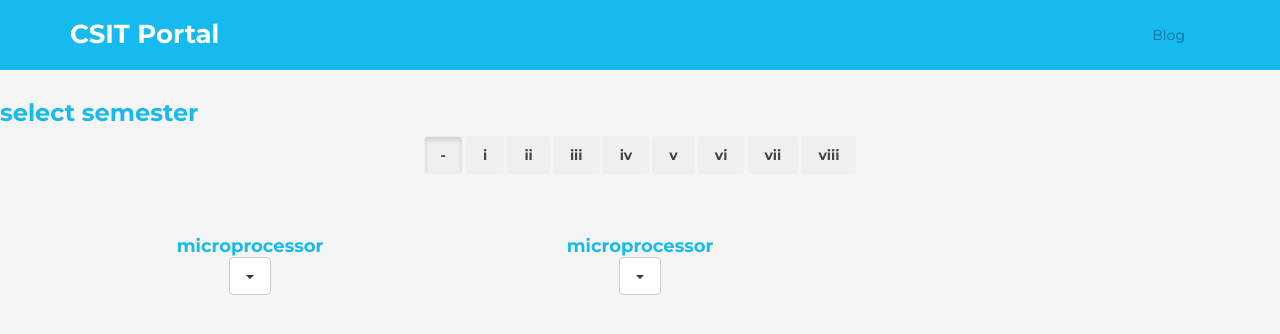
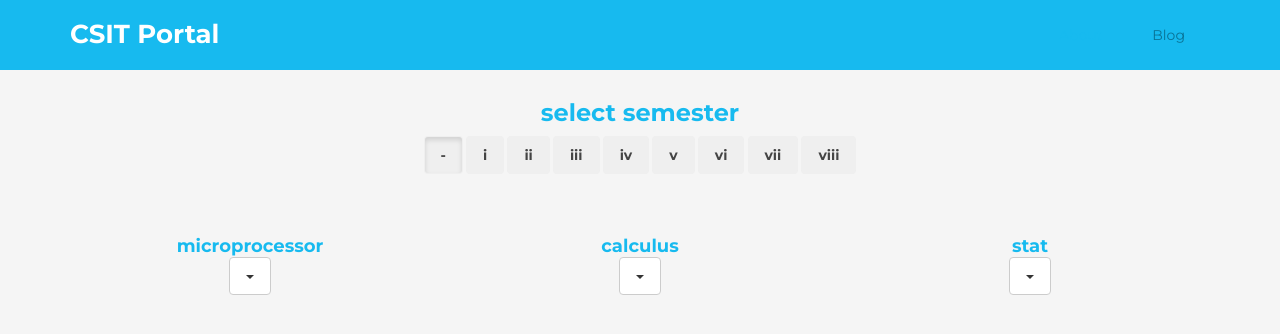
Before and after one commit to aadeshere1/csitportal, a Jekyll site: the page built from notes/index.html, in a window 1280 px wide and 900 px high. Shown: the top 334 px of the window. Built offline with Jekyll 4.4.1, drawn with Linux system fonts in a browser that asks for light colours; nearby versions of some CDN libraries.

Commit message:
font awesome cdn

```diff
--- a/_includes/meta.html
+++ b/_includes/meta.html
@@ -8,7 +8,7 @@
 <link href='http://fonts.googleapis.com/css?family=Lato:300,400,300italic,400italic' rel='stylesheet' type='text/css'>
 <link href='http://fonts.googleapis.com/css?family=Montserrat:400,700' rel='stylesheet' type='text/css'>
 <script src="https://cdnjs.cloudflare.com/ajax/libs/jquery/3.1.0/jquery.min.js"></script>
-
+<link href="https://maxcdn.bootstrapcdn.com/font-awesome/4.7.0/css/font-awesome.min.css" rel="stylesheet" integrity="sha384-wvfXpqpZZVQGK6TAh5PVlGOfQNHSoD2xbE+QkPxCAFlNEevoEH3Sl0sibVcOQVnN" crossorigin="anonymous">
 <!-- Global CSS -->
 <link rel="stylesheet" href="/assets/plugins/bootstrap/css/bootstrap.min.css">
 <!-- Plugins CSS -->
--- a/notes/index.html
+++ b/notes/index.html
@@ -3,7 +3,7 @@ layout: default
 ---
 <section id="about" class="about section" style="min-height:100vh;">
 
-  <h3 class="middle">select semester</h3>
+  <h3 class="middle"><center>select semester</center></h3>
   <div class="container secondary-menu-bar" >
   <div class="row">
     <button class="active btn" id="all">-</button>
@@ -20,25 +20,17 @@ layout: default
   <script>$(document).on('click',function(){$('.collapse').collapse('hide');})</script>
   <div class="container">
     <div class="row placeholders " id="parent">
-
-       <div class="col-xs-6 col-sm-3 col-md-4 placeholder 1">
+      {% for links in site.data.download %}
+          <div class="col-xs-6 col-sm-3 col-md-4 placeholder {{links.semester}}">
              <img src="" />
              </a>
-        <h4 class="middle">microprocessor</h4>
+             <h4 class="middle">{{links.course}}</h4>
              <button type="button" class="btn btn-default info" data-toggle="collapse" data-target="1">
                <span class="caret"></span>
              </button>
            <div id="1" class="collapse middle">this is the file for </div>
          </div>
-      <div class="col-xs-6 col-sm-3 col-md-4 placeholder 2">
-         <img src="" />
-       </a>
-       <h4 class="middle">microprocessor</h4>
-       <button type="button" class="btn btn-default info" data-toggle="collapse" data-target="1">
-         <span class="caret"></span>
-       </button>
-       <div id="2" class="collapse middle">this is the file for </div>
-     </div>
+      {% endfor %}
     </div>
   </div>
 
```
Also changed, not shown: _data/download.yml (added, +12 -0 lines). Lines whose indentation alone changed are shown as unchanged.
